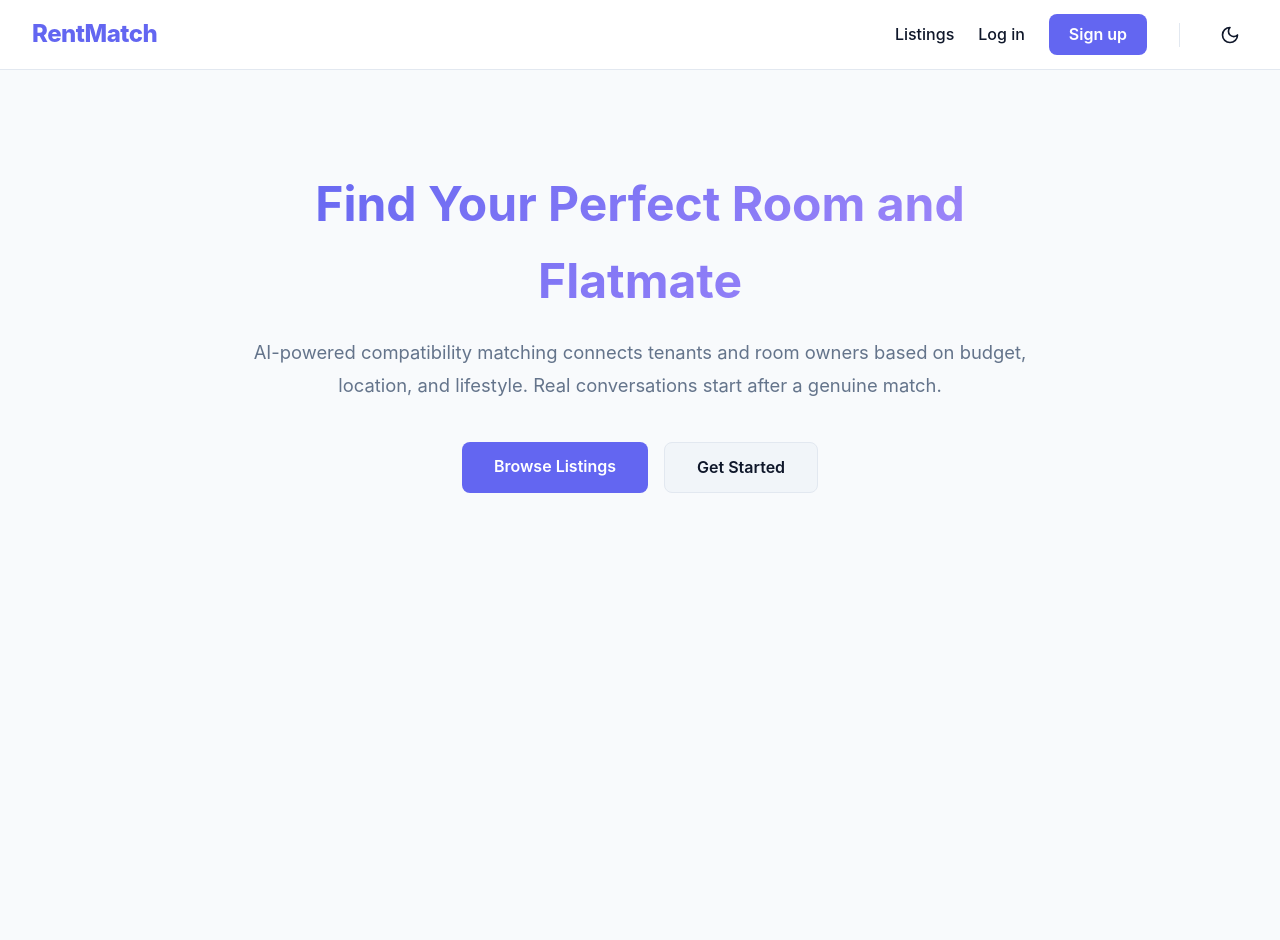
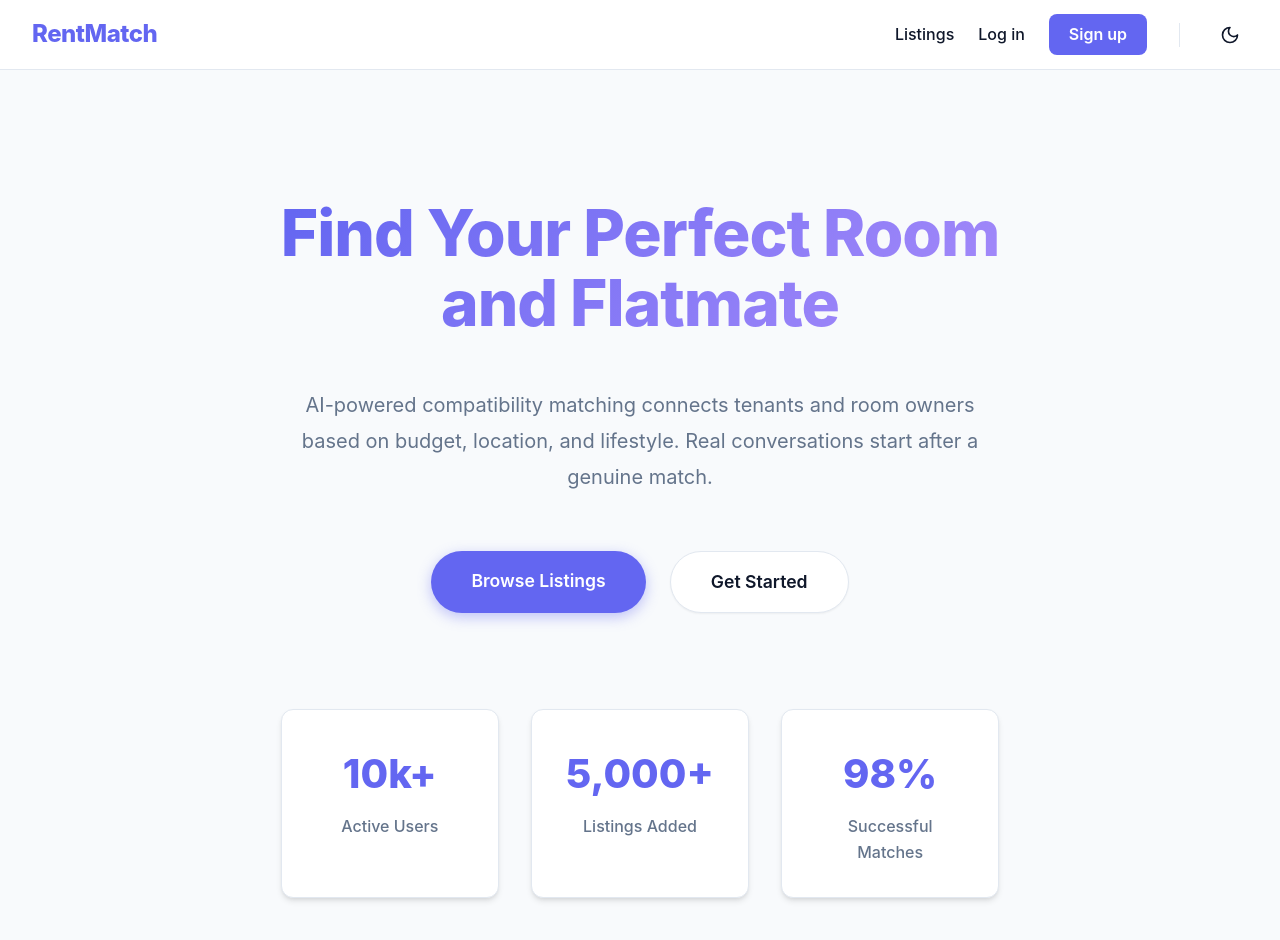
Before and after one commit to indreshgit10/rent-flatmate-finder, a React (Vite) app in the folder client/: page / in a window 1280 px wide. Shown: the top 940 px of the page. Before the commit the page ends 800 px from the top, so only its background shows below. Built offline with nearby package versions, Linux system fonts and the light colour scheme; no server answers.

Commit message:
style(pages): modernize home, auth, and listing views

```diff
--- a/client/src/index.css
+++ b/client/src/index.css
@@ -70,6 +70,17 @@ body {
   transition: background-color 0.3s ease, color 0.3s ease;
 }
 
+input, select, textarea {
+  font-family: inherit;
+  transition: border-color 0.2s ease, box-shadow 0.2s ease;
+}
+
+input:focus, select:focus, textarea:focus {
+  outline: none;
+  border-color: var(--color-primary) !important;
+  box-shadow: 0 0 0 3px rgba(99, 102, 241, 0.2);
+}
+
 a {
   color: var(--color-primary);
   text-decoration: none;
--- a/client/src/pages/Home.jsx
+++ b/client/src/pages/Home.jsx
@@ -1,58 +1,98 @@
 const Home = () => {
   return (
     <div style={{
-      maxWidth: '800px',
-      margin: '4rem auto',
+      maxWidth: '900px',
+      margin: '6rem auto',
       textAlign: 'center',
+      display: 'flex',
+      flexDirection: 'column',
+      alignItems: 'center',
+      gap: '2rem'
     }}>
       <h1 style={{
-        fontSize: '3rem',
-        fontWeight: 700,
+        fontSize: '4rem',
+        fontWeight: 800,
+        letterSpacing: '-1px',
+        lineHeight: 1.1,
         background: 'linear-gradient(135deg, var(--color-primary), #a78bfa)',
         WebkitBackgroundClip: 'text',
         WebkitTextFillColor: 'transparent',
         marginBottom: '1rem',
       }}>
-        Find Your Perfect Room and Flatmate
+        Find Your Perfect Room <br /> and Flatmate
       </h1>
       <p style={{
-        fontSize: '1.15rem',
+        fontSize: '1.25rem',
         color: 'var(--color-text-muted)',
         lineHeight: 1.8,
-        marginBottom: '2.5rem',
+        maxWidth: '700px',
+        marginBottom: '1.5rem',
       }}>
         AI-powered compatibility matching connects tenants and room owners based on
         budget, location, and lifestyle. Real conversations start after a genuine match.
       </p>
-      <div style={{ display: 'flex', gap: '1rem', justifyContent: 'center', flexWrap: 'wrap' }}>
+
+      <div style={{ display: 'flex', gap: '1.5rem', justifyContent: 'center', flexWrap: 'wrap' }}>
         <a
           href="/listings"
           style={{
             background: 'var(--color-primary)',
-            color: '#fff',
-            padding: '0.75rem 2rem',
-            borderRadius: '8px',
+            color: '#ffffff',
+            padding: '1rem 2.5rem',
+            borderRadius: 'var(--radius-full)',
             fontWeight: 600,
-            fontSize: '1rem',
-            transition: 'opacity 0.2s',
+            fontSize: '1.1rem',
+            transition: 'background-color 0.2s, transform 0.2s',
+            boxShadow: '0 4px 14px 0 rgba(99, 102, 241, 0.39)',
           }}
+          onMouseEnter={(e) => { e.currentTarget.style.backgroundColor = 'var(--color-primary-dark)'; e.currentTarget.style.transform = 'translateY(-2px)'; }}
+          onMouseLeave={(e) => { e.currentTarget.style.backgroundColor = 'var(--color-primary)'; e.currentTarget.style.transform = 'translateY(0)'; }}
         >
           Browse Listings
         </a>
         <a
           href="/register"
           style={{
-            background: 'var(--color-surface-raised)',
+            background: 'var(--color-surface)',
             color: 'var(--color-text)',
-            padding: '0.75rem 2rem',
-            borderRadius: '8px',
+            padding: '1rem 2.5rem',
+            borderRadius: 'var(--radius-full)',
             fontWeight: 600,
-            fontSize: '1rem',
+            fontSize: '1.1rem',
             border: '1px solid var(--color-border)',
+            transition: 'all 0.2s',
+            boxShadow: 'var(--shadow-sm)',
           }}
+          onMouseEnter={(e) => { e.currentTarget.style.backgroundColor = 'var(--color-surface-raised)'; e.currentTarget.style.transform = 'translateY(-2px)'; }}
+          onMouseLeave={(e) => { e.currentTarget.style.backgroundColor = 'var(--color-surface)'; e.currentTarget.style.transform = 'translateY(0)'; }}
         >
           Get Started
         </a>
+      </div>
+
+      <div style={{
+        marginTop: '4rem',
+        display: 'grid',
+        gridTemplateColumns: 'repeat(auto-fit, minmax(200px, 1fr))',
+        gap: '2rem',
+        width: '100%',
+      }}>
+        {[
+          { label: 'Active Users', value: '10k+' },
+          { label: 'Listings Added', value: '5,000+' },
+          { label: 'Successful Matches', value: '98%' },
+        ].map((stat, i) => (
+          <div key={i} style={{
+            background: 'var(--color-surface)',
+            border: '1px solid var(--color-border)',
+            borderRadius: 'var(--radius-lg)',
+            padding: '2rem',
+            boxShadow: 'var(--shadow-md)',
+          }}>
+            <h3 style={{ fontSize: '2.5rem', fontWeight: 800, color: 'var(--color-primary)', marginBottom: '0.5rem' }}>{stat.value}</h3>
+            <p style={{ color: 'var(--color-text-muted)', fontWeight: 500 }}>{stat.label}</p>
+          </div>
+        ))}
       </div>
     </div>
   );
--- a/client/src/pages/Listings.jsx
+++ b/client/src/pages/Listings.jsx
@@ -6,7 +6,7 @@ const SkeletonCard = () => (
   <div style={{
     background: 'var(--color-surface)',
     border: '1px solid var(--color-border)',
-    borderRadius: '10px',
+    borderRadius: 'var(--radius-lg)',
     padding: '1.25rem',
     display: 'flex',
     flexDirection: 'column',
@@ -16,7 +16,7 @@ const SkeletonCard = () => (
       <div key={w} style={{
         height: '14px',
         width: `${w}%`,
-        borderRadius: '4px',
+        borderRadius: 'var(--radius-sm)',
         background: 'var(--color-surface-raised)',
         animation: 'pulse 1.5s ease-in-out infinite',
       }} />
@@ -25,13 +25,12 @@ const SkeletonCard = () => (
 );
 
 const inputStyle = {
-  padding: '0.5rem 0.75rem',
-  background: 'var(--color-surface-raised)',
+  padding: '0.65rem 0.85rem',
+  background: 'var(--color-surface)',
   border: '1px solid var(--color-border)',
-  borderRadius: '6px',
+  borderRadius: 'var(--radius-md)',
   color: 'var(--color-text)',
   fontSize: '0.9rem',
-  outline: 'none',
   width: '100%',
 };
 
@@ -72,30 +71,31 @@ const Listings = () => {
 
       <div style={{
         display: 'flex',
-        gap: '0.75rem',
+        gap: '1rem',
         flexWrap: 'wrap',
         alignItems: 'flex-end',
-        marginBottom: '1.5rem',
-        padding: '1rem',
+        marginBottom: '2rem',
+        padding: '1.25rem',
         background: 'var(--color-surface)',
-        borderRadius: '10px',
+        borderRadius: 'var(--radius-lg)',
         border: '1px solid var(--color-border)',
+        boxShadow: 'var(--shadow-sm)',
       }}>
         <div style={{ flex: '1 1 180px' }}>
-          <label style={{ display: 'block', marginBottom: '0.3rem', fontSize: '0.8rem', color: 'var(--color-text-muted)' }}>Location</label>
+          <label style={{ display: 'block', marginBottom: '0.4rem', fontSize: '0.85rem', fontWeight: 500, color: 'var(--color-text-muted)' }}>Location</label>
           <input id="filter-location" value={filters.location} onChange={(e) => setFilters((p) => ({ ...p, location: e.target.value }))} placeholder="e.g. Mumbai" style={inputStyle} />
         </div>
         <div style={{ flex: '1 1 130px' }}>
-          <label style={{ display: 'block', marginBottom: '0.3rem', fontSize: '0.8rem', color: 'var(--color-text-muted)' }}>Min Budget</label>
+          <label style={{ display: 'block', marginBottom: '0.4rem', fontSize: '0.85rem', fontWeight: 500, color: 'var(--color-text-muted)' }}>Min Budget</label>
           <input id="filter-min" type="number" value={filters.minBudget} onChange={(e) => setFilters((p) => ({ ...p, minBudget: e.target.value }))} placeholder="0" style={inputStyle} />
         </div>
         <div style={{ flex: '1 1 130px' }}>
-          <label style={{ display: 'block', marginBottom: '0.3rem', fontSize: '0.8rem', color: 'var(--color-text-muted)' }}>Max Budget</label>
+          <label style={{ display: 'block', marginBottom: '0.4rem', fontSize: '0.85rem', fontWeight: 500, color: 'var(--color-text-muted)' }}>Max Budget</label>
           <input id="filter-max" type="number" value={filters.maxBudget} onChange={(e) => setFilters((p) => ({ ...p, maxBudget: e.target.value }))} placeholder="100000" style={inputStyle} />
         </div>
-        <div style={{ display: 'flex', gap: '0.5rem' }}>
-          <button id="filter-apply" onClick={handleApply} style={{ padding: '0.5rem 1.1rem', background: 'var(--color-primary)', color: '#fff', border: 'none', borderRadius: '6px', fontFamily: 'inherit', cursor: 'pointer', fontWeight: 600 }}>Apply</button>
-          <button id="filter-reset" onClick={handleReset} style={{ padding: '0.5rem 1.1rem', background: 'var(--color-surface-raised)', color: 'var(--color-text-muted)', border: '1px solid var(--color-border)', borderRadius: '6px', fontFamily: 'inherit', cursor: 'pointer' }}>Reset</button>
+        <div style={{ display: 'flex', gap: '0.75rem' }}>
+          <button id="filter-apply" onClick={handleApply} style={{ padding: '0.65rem 1.25rem', background: 'var(--color-primary)', color: '#ffffff', border: 'none', borderRadius: 'var(--radius-md)', fontFamily: 'inherit', cursor: 'pointer', fontWeight: 600, transition: 'background-color 0.2s' }} onMouseEnter={(e) => e.currentTarget.style.backgroundColor = 'var(--color-primary-dark)'} onMouseLeave={(e) => e.currentTarget.style.backgroundColor = 'var(--color-primary)'}>Apply</button>
+          <button id="filter-reset" onClick={handleReset} style={{ padding: '0.65rem 1.25rem', background: 'transparent', color: 'var(--color-text)', border: '1px solid var(--color-border)', borderRadius: 'var(--radius-md)', fontFamily: 'inherit', cursor: 'pointer', fontWeight: 600, transition: 'background-color 0.2s' }} onMouseEnter={(e) => e.currentTarget.style.backgroundColor = 'var(--color-surface-raised)'} onMouseLeave={(e) => e.currentTarget.style.backgroundColor = 'transparent'}>Reset</button>
         </div>
       </div>
 
--- a/client/src/pages/Login.jsx
+++ b/client/src/pages/Login.jsx
@@ -7,13 +7,12 @@ const ROLE_DASHBOARDS = { tenant: '/dashboard/tenant', owner: '/dashboard/owner'
 
 const inputStyle = {
   width: '100%',
-  padding: '0.65rem 0.85rem',
-  background: 'var(--color-surface-raised)',
+  padding: '0.75rem 1rem',
+  background: 'var(--color-surface)',
   border: '1px solid var(--color-border)',
-  borderRadius: '6px',
+  borderRadius: 'var(--radius-md)',
   color: 'var(--color-text)',
   fontSize: '0.95rem',
-  outline: 'none',
 };
 
 const Login = () => {
@@ -76,18 +75,20 @@ const Login = () => {
           type="submit"
           disabled={loading}
           style={{
-            marginTop: '0.5rem',
-            padding: '0.75rem',
+            marginTop: '1rem',
+            padding: '0.85rem',
             background: loading ? 'var(--color-surface-raised)' : 'var(--color-primary)',
-            color: loading ? 'var(--color-text-muted)' : '#fff',
+            color: loading ? 'var(--color-text-muted)' : '#ffffff',
             border: 'none',
-            borderRadius: '6px',
+            borderRadius: 'var(--radius-md)',
             fontFamily: 'inherit',
             fontSize: '1rem',
             fontWeight: 600,
             cursor: loading ? 'not-allowed' : 'pointer',
-            transition: 'background 0.2s',
+            transition: 'background-color 0.2s',
           }}
+          onMouseEnter={(e) => !loading && (e.currentTarget.style.backgroundColor = 'var(--color-primary-dark)')}
+          onMouseLeave={(e) => !loading && (e.currentTarget.style.backgroundColor = 'var(--color-primary)')}
         >
           {loading ? 'Signing in...' : 'Login'}
         </button>
--- a/client/src/pages/Register.jsx
+++ b/client/src/pages/Register.jsx
@@ -7,13 +7,12 @@ const ROLE_DASHBOARDS = { tenant: '/dashboard/tenant', owner: '/dashboard/owner'
 
 const inputStyle = {
   width: '100%',
-  padding: '0.65rem 0.85rem',
-  background: 'var(--color-surface-raised)',
+  padding: '0.75rem 1rem',
+  background: 'var(--color-surface)',
   border: '1px solid var(--color-border)',
-  borderRadius: '6px',
+  borderRadius: 'var(--radius-md)',
   color: 'var(--color-text)',
   fontSize: '0.95rem',
-  outline: 'none',
 };
 
 const Register = () => {
@@ -118,18 +117,20 @@ const Register = () => {
           type="submit"
           disabled={loading}
           style={{
-            marginTop: '0.5rem',
-            padding: '0.75rem',
+            marginTop: '1rem',
+            padding: '0.85rem',
             background: loading ? 'var(--color-surface-raised)' : 'var(--color-primary)',
-            color: loading ? 'var(--color-text-muted)' : '#fff',
+            color: loading ? 'var(--color-text-muted)' : '#ffffff',
             border: 'none',
-            borderRadius: '6px',
+            borderRadius: 'var(--radius-md)',
             fontFamily: 'inherit',
             fontSize: '1rem',
             fontWeight: 600,
             cursor: loading ? 'not-allowed' : 'pointer',
-            transition: 'background 0.2s',
+            transition: 'background-color 0.2s',
           }}
+          onMouseEnter={(e) => !loading && (e.currentTarget.style.backgroundColor = 'var(--color-primary-dark)')}
+          onMouseLeave={(e) => !loading && (e.currentTarget.style.backgroundColor = 'var(--color-primary)')}
         >
           {loading ? 'Creating account...' : 'Register'}
         </button>
```
Also changed, not shown: client/src/pages/ListingDetail.jsx (+28 -22 lines).
